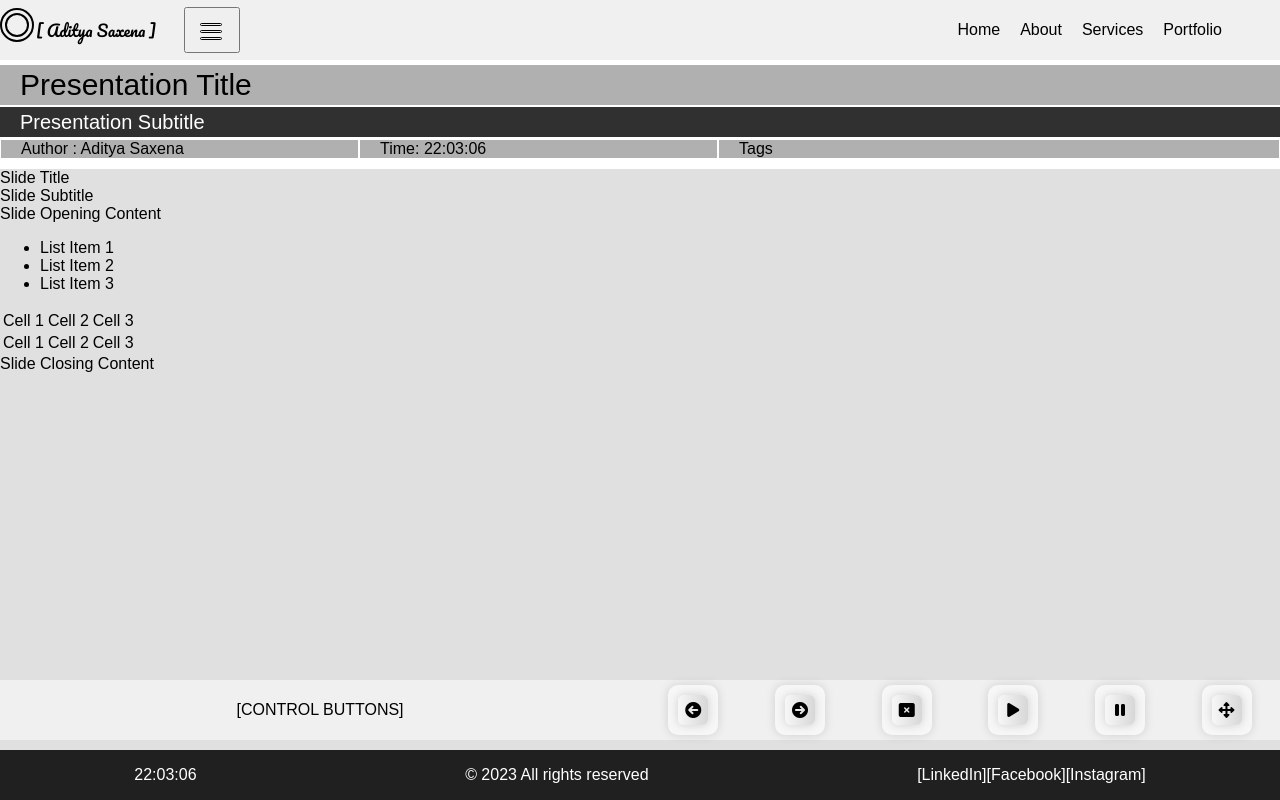
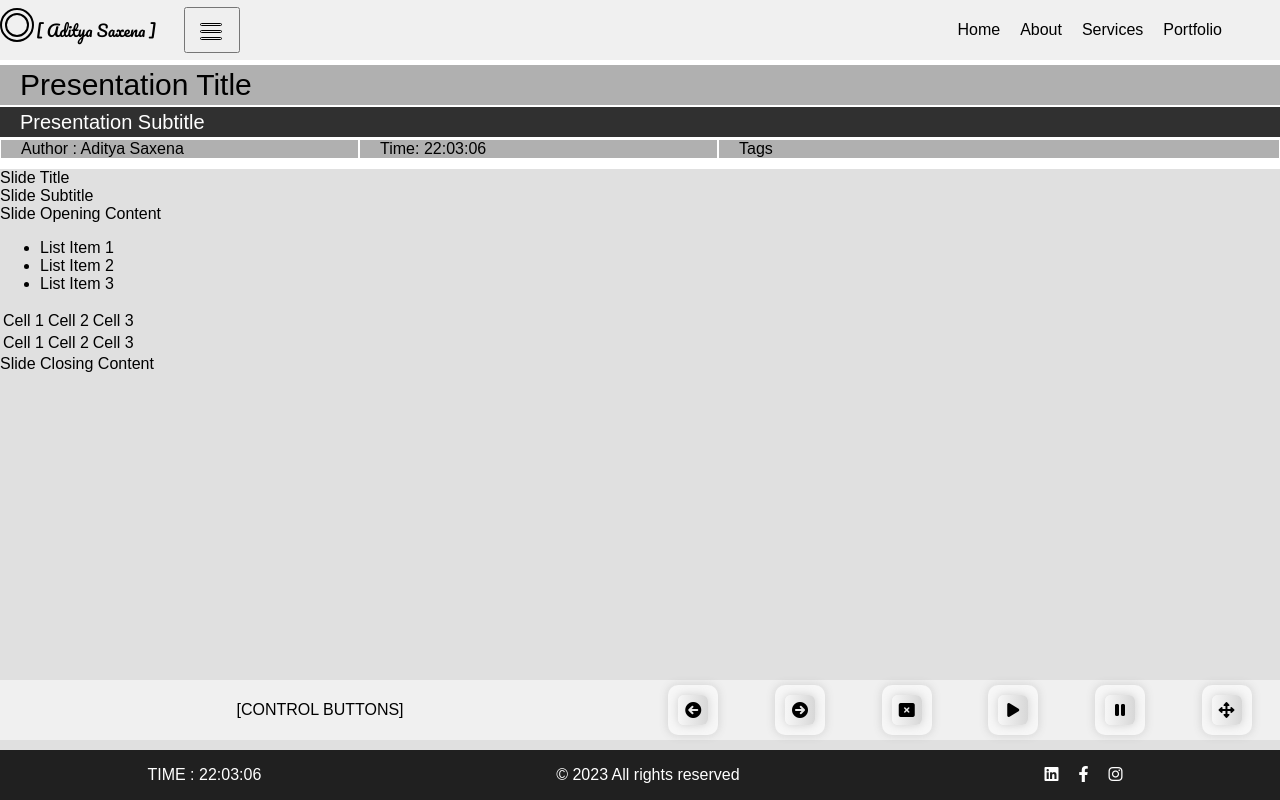
Before and after one commit to mr-saxena-aditya/AnimeJS_Presentation, a website: page index.html in a window 1280 px wide. Drawn offline with nearby package versions, Linux system fonts and the light colour scheme.

Commit message:
added social media icons from font awesome

```diff
--- a/css/styles.css
+++ b/css/styles.css
@@ -550,6 +550,7 @@ footer {
 
 .social-media-link {
   /* Styles for social media link element */
+  margin: 10px;
 }
 
 /* Add additional styles as needed */
--- a/index.html
+++ b/index.html
@@ -173,12 +173,12 @@
   </main>
   <hr>
   <footer>
-    <div id="timeDisplayBottom">00:00:00</div>
+    <div>TIME : <span id="timeDisplayBottom">00:00:00</span></div>
     <div class="copyright">© 2023 All rights reserved</div>
     <div class="social-media">
-        <div class="social-media-link">[LinkedIn]</div>
-        <div class="social-media-link">[Facebook]</div>
-        <div class="social-media-link">[Instagram]</div>
+        <div class="social-media-link"><i class="fa-brands fa-linkedin"></i></div>
+        <div class="social-media-link"><i class="fa-brands fa-facebook-f"></i></div>
+        <div class="social-media-link"><i class="fa-brands fa-instagram"></i></div>
     </div>
   </footer>
 
```
